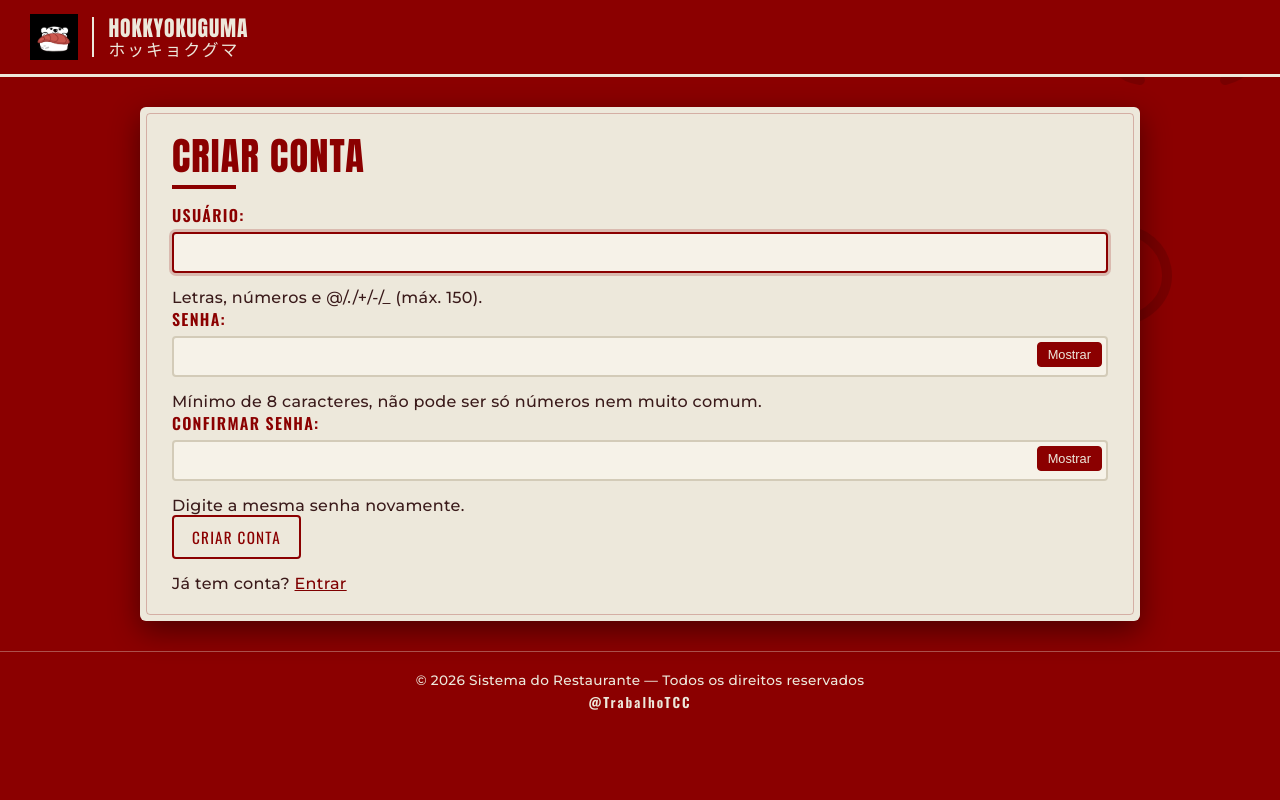
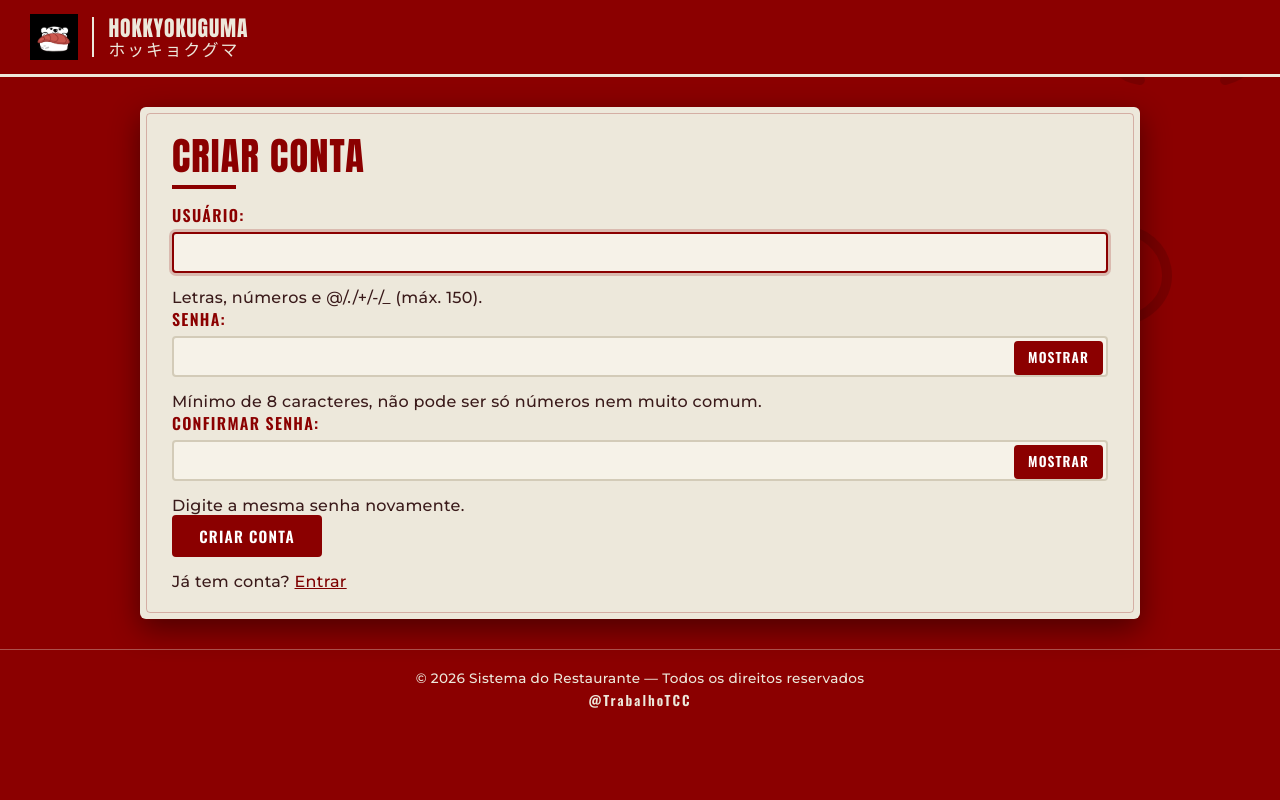
Before and after one commit to yas08C/tcc-restaurante, a Django app: page /cadastro/ in a window 1280 px wide. Run offline with Django 5.2, Linux system fonts and the light colour scheme.

Commit message:
Padroniza botões e deixa links brancos nos cards vermelhos

```diff
--- a/restaurante_app/static/css/style.css
+++ b/restaurante_app/static/css/style.css
@@ -237,6 +237,18 @@ a:hover { color: var(--vermelho-hover); }
 .tab-card h3 { color: var(--creme); margin-bottom: 8px; }
 .tab-card p { font-size: 0.9rem; }
 
+/* Links sobre fundo vermelho (cards, rodapé, cliente): brancos */
+.tab-card a, .tab-card a:visited,
+.footer a, .footer a:visited,
+.cliente-cabecalho a, .cliente-mesa-atual a {
+    color: var(--branco-puro);
+    text-decoration: underline;
+    text-underline-offset: 2px;
+}
+.tab-card a:hover, .footer a:hover,
+.cliente-cabecalho a:hover, .cliente-mesa-atual a:hover { color: var(--creme); }
+.tab-card summary { cursor: pointer; color: var(--branco-puro); }
+
 /* ---------- Mensagens ---------- */
 .messages { list-style: none; margin-bottom: 20px; }
 .messages .message {
@@ -282,31 +294,69 @@ tr.vencido { background-color: rgba(139, 0, 0, 0.18); }
 .estoque-baixo { color: #B3261E; font-weight: 800; }
 .estoque-excedente { color: #8A5A00; font-weight: 800; }
 
-/* ---------- Botões ---------- */
+/* ---------- Botões ----------
+   Todos (<a> e <button>) têm exatamente o mesmo tamanho, fonte e canto.
+   As variações mudam só a cor. */
+:root {
+    --btn-altura: 42px;
+    --btn-largura-min: 150px;
+}
+
 .btn {
-    display: inline-block;
-    padding: 9px 18px;
+    display: inline-flex;
+    align-items: center;
+    justify-content: center;
+    box-sizing: border-box;
+    height: var(--btn-altura);
+    min-width: var(--btn-largura-min);
+    padding: 0 18px;
     border-radius: 4px;
+    border: 2px solid transparent;
     text-decoration: none;
+    text-align: center;
+    white-space: nowrap;
+    vertical-align: middle;
     font-family: var(--fonte-label);
     font-size: 0.95rem;
+    font-weight: 600;
+    line-height: 1;
     letter-spacing: 0.08em;
     text-transform: uppercase;
-    border: 2px solid transparent;
     cursor: pointer;
     transition: transform 0.15s ease, box-shadow 0.2s ease, background-color 0.2s ease, color 0.2s ease;
 }
 .btn:hover { transform: translateY(-1px); box-shadow: 0 4px 10px rgba(94, 0, 0, 0.35); }
 .btn:active { transform: translateY(0); }
+.btn:disabled, .btn[disabled] { opacity: 0.5; cursor: not-allowed; transform: none; box-shadow: none; }
 
-.btn-primary { background-color: var(--vermelho-fundo); color: var(--creme); }
-.btn-primary:hover { background-color: var(--vermelho-hover); color: var(--creme); }
+.btn-primary, .btn-success {
+    background-color: var(--vermelho-fundo);
+    border-color: var(--vermelho-fundo);
+    color: var(--branco-puro);
+}
+.btn-primary:hover, .btn-success:hover {
+    background-color: var(--vermelho-hover);
+    border-color: var(--vermelho-hover);
+    color: var(--branco-puro);
+}
 
-.btn-success { background-color: transparent; color: var(--vermelho-fundo); border-color: var(--vermelho-fundo); }
-.btn-success:hover { background-color: var(--vermelho-fundo); color: var(--creme); }
+.btn-secondary {
+    background-color: transparent;
+    border-color: var(--vermelho-fundo);
+    color: var(--vermelho-fundo);
+}
+.btn-secondary:hover { background-color: var(--vermelho-fundo); color: var(--branco-puro); }
 
-.btn-danger { background-color: var(--vermelho-escuro); color: var(--creme); }
-.btn-danger:hover { background-color: #3d0000; color: var(--creme); }
+.btn-danger {
+    background-color: var(--vermelho-escuro);
+    border-color: var(--vermelho-escuro);
+    color: var(--branco-puro);
+}
+.btn-danger:hover { background-color: #3d0000; border-color: #3d0000; color: var(--branco-puro); }
+
+/* botões lado a lado (ex.: Editar / Excluir, grupos de ações) */
+td .btn, .btn + .btn, form + .btn, .btn + form { margin: 2px 6px 2px 0; }
+td form { display: inline-block; margin: 0; vertical-align: middle; }
 
 /* ---------- Formulários ---------- */
 form input, form select, form textarea {
@@ -414,7 +464,8 @@ form label {
 
     table th, table td { padding: 8px 6px; font-size: 0.85rem; white-space: nowrap; }
 
-    .btn { display: block; width: 100%; text-align: center; padding: 12px 16px; margin-bottom: 8px; }
+    .btn { display: flex; width: 100%; margin: 0 0 8px; }
+    td .btn, .btn + .btn { margin: 2px 0 6px; }
     .footer { padding: 16px 10px; font-size: 0.8rem; }
 
     body::before { width: 340px; height: 260px; opacity: 0.4; }
--- a/restaurante_app/templates/toggle_senha.html
+++ b/restaurante_app/templates/toggle_senha.html
@@ -1,19 +1,29 @@
 <style>
     .campo-senha { position: relative; }
-    .campo-senha input { padding-right: 78px; }
+    .campo-senha input { padding-right: 100px; }
     .campo-senha .btn-olho {
         position: absolute;
-        right: 6px;
-        top: 6px;
-        padding: 4px 10px;
-        font-size: 0.8rem;
+        right: 5px;
+        top: 5px;
+        height: 34px;
+        min-width: 84px;
+        padding: 0 12px;
+        display: inline-flex;
+        align-items: center;
+        justify-content: center;
+        font-family: var(--fonte-label);
+        font-size: 0.85rem;
+        font-weight: 600;
+        line-height: 1;
+        letter-spacing: 0.08em;
+        text-transform: uppercase;
         cursor: pointer;
-        border: 1px solid var(--vermelho-fundo);
+        border: 2px solid var(--vermelho-fundo);
         border-radius: 4px;
         background-color: var(--vermelho-fundo);
-        color: var(--creme);
+        color: #fff;
     }
-    .campo-senha .btn-olho:hover { background-color: var(--vermelho-hover); }
+    .campo-senha .btn-olho:hover { background-color: var(--vermelho-hover); border-color: var(--vermelho-hover); }
 </style>
 <script>
     // Adiciona o botão "Mostrar/Ocultar" em todo campo de senha da página.
```
Also changed, not shown: restaurante_app/static/cliente.css (+6 -5 lines).
